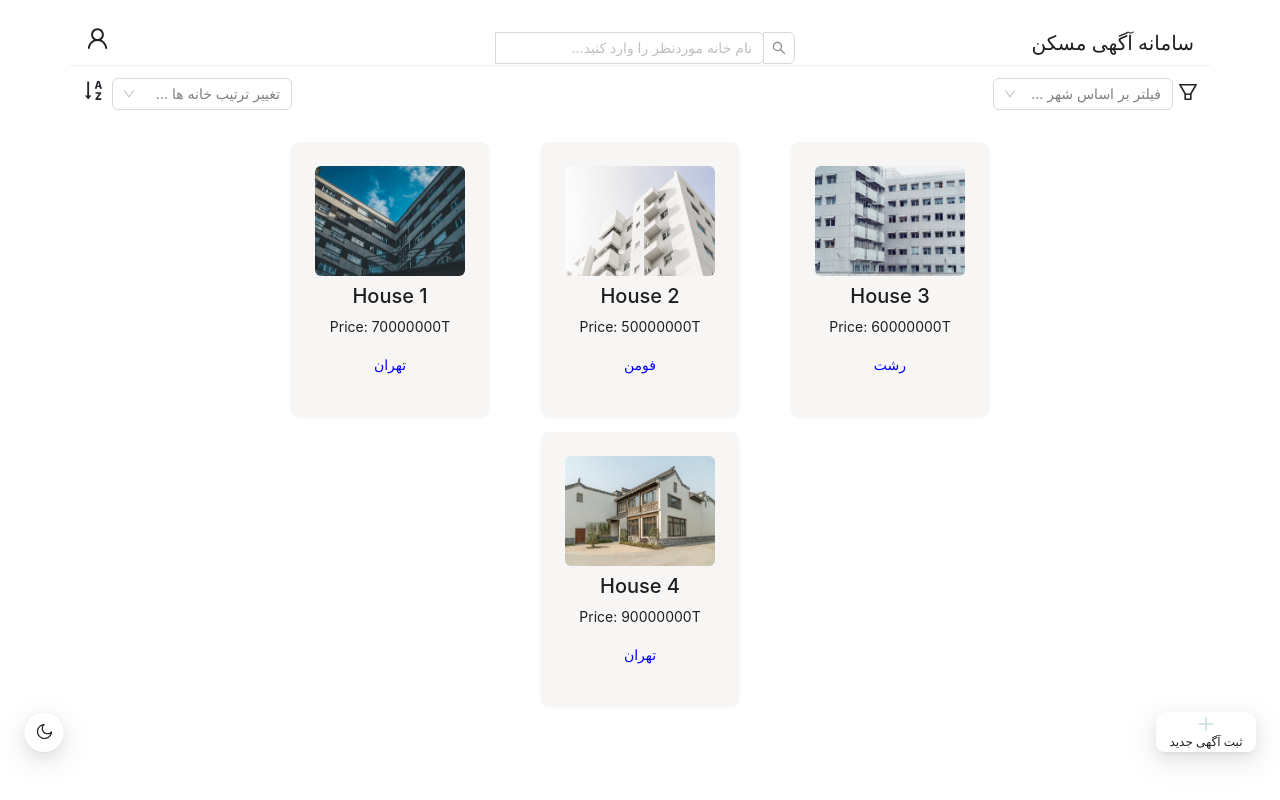
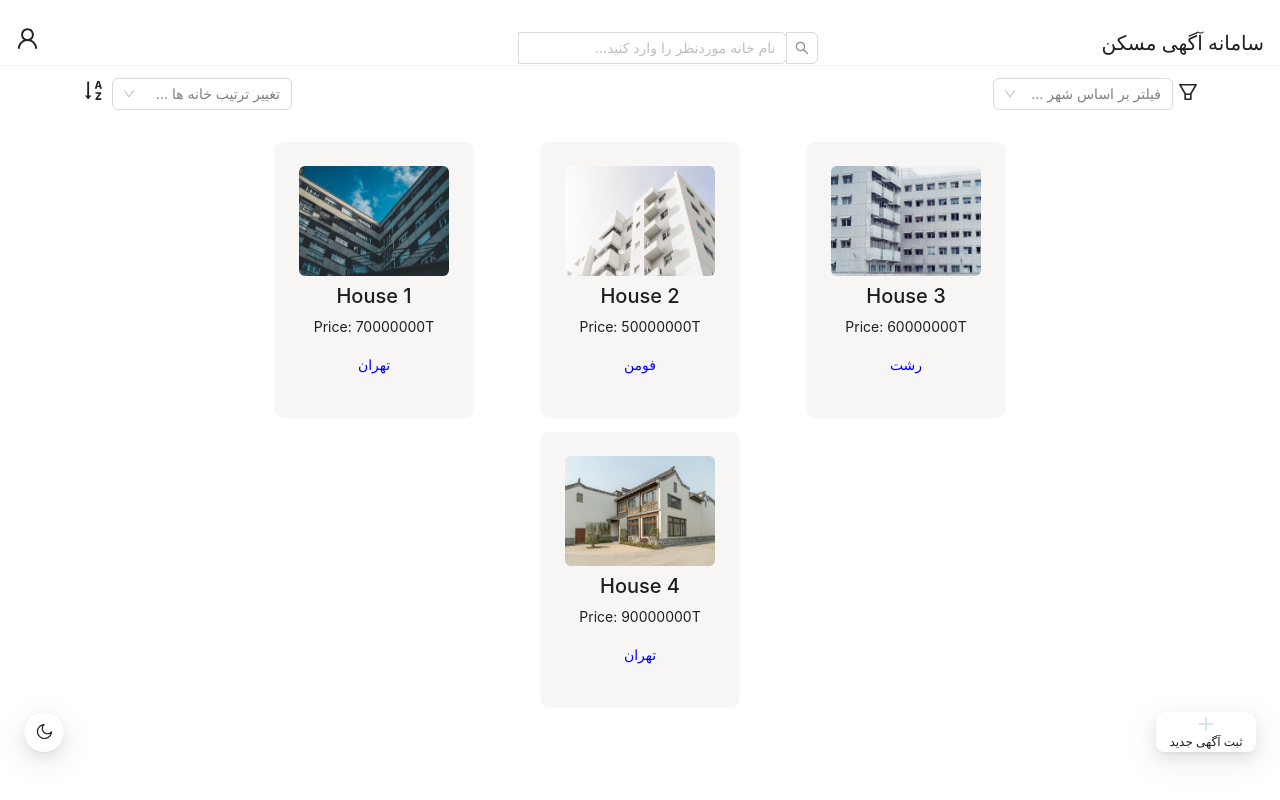
Before and after one commit to AidinAZM/housing-sales-project, a React (Vite) app: page / in a window 1280 px wide. Built offline with nearby package versions, Linux system fonts and the light colour scheme; data requests are answered from the project's data file.

Commit message:
fixed Navbar shrink bug

```diff
--- a/src/components/Nav.jsx
+++ b/src/components/Nav.jsx
@@ -31,6 +31,7 @@ export default function Nav() {
   const [open, setOpen] = useState(false);
   //states for Login modal
   const [isLoginModalOpen, setIsLoginModalOpen] = useState(false);
+
   const [isRegisterForm, setIsRegisterForm] = useState(false);
   const [isFocused, setIsFocused] = useState(false);
   const [filteredOptions, setFilteredOptions] = useState([]);
@@ -121,7 +122,9 @@ export default function Nav() {
   const handleSearchChange = (data) => {
     if (data != "") {
       setFilteredOptions(
-        allSearchOptionsArr.filter((opt) => opt.label == data)
+        allSearchOptionsArr.filter(
+          (opt) => opt.label.toLowerCase() == data.toLowerCase()
+        )
       );
     }
   };
@@ -172,9 +175,8 @@ export default function Nav() {
         style={{
           justifyContent: "space-between",
           position: "relative",
-          display: "flex",
+          // display: "flex",
           marginTop: "20px",
-          minWidth: "400px",
         }}
         id="#Navbar"
       >
--- a/src/index.css
+++ b/src/index.css
@@ -9,9 +9,9 @@ a:hover {
 
 body {
   margin: 0;
-  display: flex;
-  min-width: 320px;
-  min-height: 100vh;
+  /* display: flex; */
+  /* min-width: 320px;
+  min-height: 100vh; */
   /* background-color: #f8f6f4; */
 }
 
--- a/src/pages/CreateCardPage.jsx
+++ b/src/pages/CreateCardPage.jsx
@@ -82,6 +82,7 @@ function CreateCardPage() {
           }}
           style={{
             maxWidth: 600,
+            margin: "0 auto",
           }}
           onFinish={onFinish}
           onFinishFailed={onFinishFailed}
@@ -253,7 +254,7 @@ function CreateCardPage() {
             <MapContainer
               center={[35.7219, 51.3347]}
               zoom={13}
-              style={{ right: 50, width: "500px" }}
+              style={{ right: 100, width: "500px" }}
             >
               <TileLayer
                 attribution='&copy; <a href="https://www.openstreetmap.org/copyright">OpenStreetMap</a> contributors'
--- a/src/pages/EditPage.jsx
+++ b/src/pages/EditPage.jsx
@@ -72,6 +72,7 @@ function EditPage() {
           }}
           style={{
             maxWidth: 600,
+            margin: "0 auto",
           }}
           onFinish={onFinish}
           onFinishFailed={onFinishFailed}
@@ -249,7 +250,7 @@ function EditPage() {
                 adv.getUserAds()[0].locationLng,
               ]}
               zoom={13}
-              style={{ right: 50, width: "500px" }}
+              style={{ right: 100, width: "500px" }}
             >
               <TileLayer
                 attribution='&copy; <a href="https://www.openstreetmap.org/copyright">OpenStreetMap</a> contributors'
@@ -286,7 +287,7 @@ function EditPage() {
             }}
           >
             <Button type="primary" htmlType="submit">
-              Submit
+              تایید تغییرات
             </Button>
           </Form.Item>
         </Form>
--- a/src/pages/MainPage.jsx
+++ b/src/pages/MainPage.jsx
@@ -196,10 +196,10 @@ export default function MainPage() {
           </div>
         </div>
 
-        <Row justify={"center"} className="mx-5 px-5 mt-3">
+        <Row justify={"center"} className="mx-5 mt-3">
           {adv.getData()[0] == undefined ? (
             <Empty
-              style={{ padding: "100px" }}
+              style={{ padding: "80px" }}
               description={<span>خانه ای با این مشخصات وجود ندارد</span>}
             />
           ) : (
@@ -211,8 +211,11 @@ export default function MainPage() {
                   md={6}
                   lg={6}
                   xl={4}
-                  className="mx-5 mt-3 px-5"
-                  style={{ display: "flex", justifyContent: "center" }}
+                  className="mx-5 mt-3 "
+                  style={{
+                    display: "flex",
+                    justifyContent: "center",
+                  }}
                   key={house.id}
                 >
                   <ProductCard key={house.id} data={house} />
--- a/src/pages/UserPage.jsx
+++ b/src/pages/UserPage.jsx
@@ -84,7 +84,7 @@ function UserPage() {
   });
 
   return (
-    <div>
+    <div style={{ margin: " 0 300px" }}>
       <Descriptions
         title={<span style={{ fontSize: "25px" }}>User Info</span>}
         style={{ marginTop: "20px" }}
```
